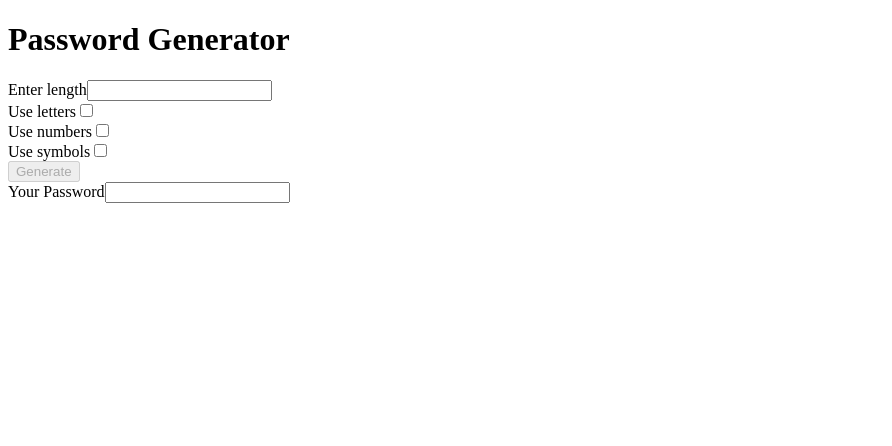
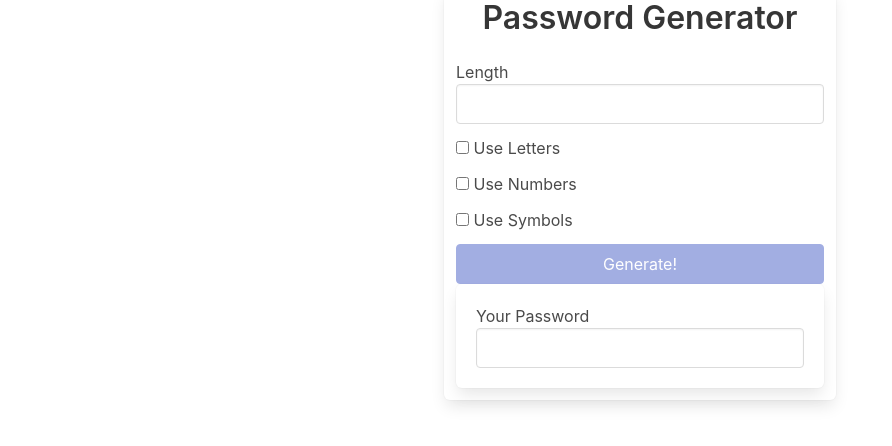
Before and after one commit to Seborider/pw, an Angular app: page / in a window 1280 px wide. Shown: the top 446 px of the page, without its empty margins (0-892 px from the left). Built offline with nearby package versions, Linux system fonts and the light colour scheme.

Commit message:
💄 Add styling

```diff
--- a/src/app/app.component.html
+++ b/src/app/app.component.html
@@ -1,31 +1,52 @@
 <!DOCTYPE html>
 
-<h1>Password Generator</h1>
-<div>
-<label>Enter length</label>
-<input (input)="onChangeLength($any($event.target).value)"/>
+<div class="container">
+  <div class="columns is-centered">
+    <div class="box column is-one-third">
+      <h1 class="title has-text-centered">Password Generator</h1>
+
+      <div class="field">
+        <label>Length</label>
+        <input class="input" (input)="onChangeLength($any($event.target).value)" />
       </div>
 
-<div>
-  <label>Use letters</label>
-  <input (change)="onChangeUseLetters()" type="checkbox"/>
+      <div class="field">
+        <div class="control">
+          <label class="checkbox">
+            <input (change)="onChangeUseLetters()" type="checkbox" />
+            Use Letters
+          </label>
+        </div>
       </div>
 
-<div>
-  <label>Use numbers</label>
-  <input (change)="onChangeUseNumbers()" type="checkbox"/>
+      <div class="field">
+        <div class="control">
+          <label class="checkbox">
+            <input (change)="onChangeUseNumbers()" type="checkbox" />
+            Use Numbers
+          </label>
+        </div>
       </div>
 
-<div>
-  <label>Use symbols</label>
-  <input (change)="onChangeUseSymbols()" type="checkbox"/>
+      <div class="field">
+        <div class="control">
+          <label class="checkbox">
+            <input (change)="onChangeUseSymbols()" type="checkbox" />
+            Use Symbols
+          </label>
+        </div>
       </div>
 
-<div>
-<button [disabled]="!(length && (includeLetters || includeNumbers || includeSymbols))" (click)="onButtonClick()">Generate</button>
+      <button [disabled]="
+          !(length && (includeLetters || includeSymbols || includeNumbers))
+        " (click)="onButtonClick()" class="button is-link is-fullwidth">
+        Generate!
+      </button>
+
+      <div class="box">
+        <label>Your Password</label>
+        <input class="input" [value]="password" />
       </div>
-
-<div>
-<label> Your Password</label>
-<input [value]="password" />
     </div>
+  </div>
+</div>
--- a/src/styles.css
+++ b/src/styles.css
@@ -1 +1,2 @@
 /* You can add global styles to this file, and also import other style files */
+@import "bulma/css/bulma.css";
```
Lines whose indentation alone changed are shown as unchanged.
